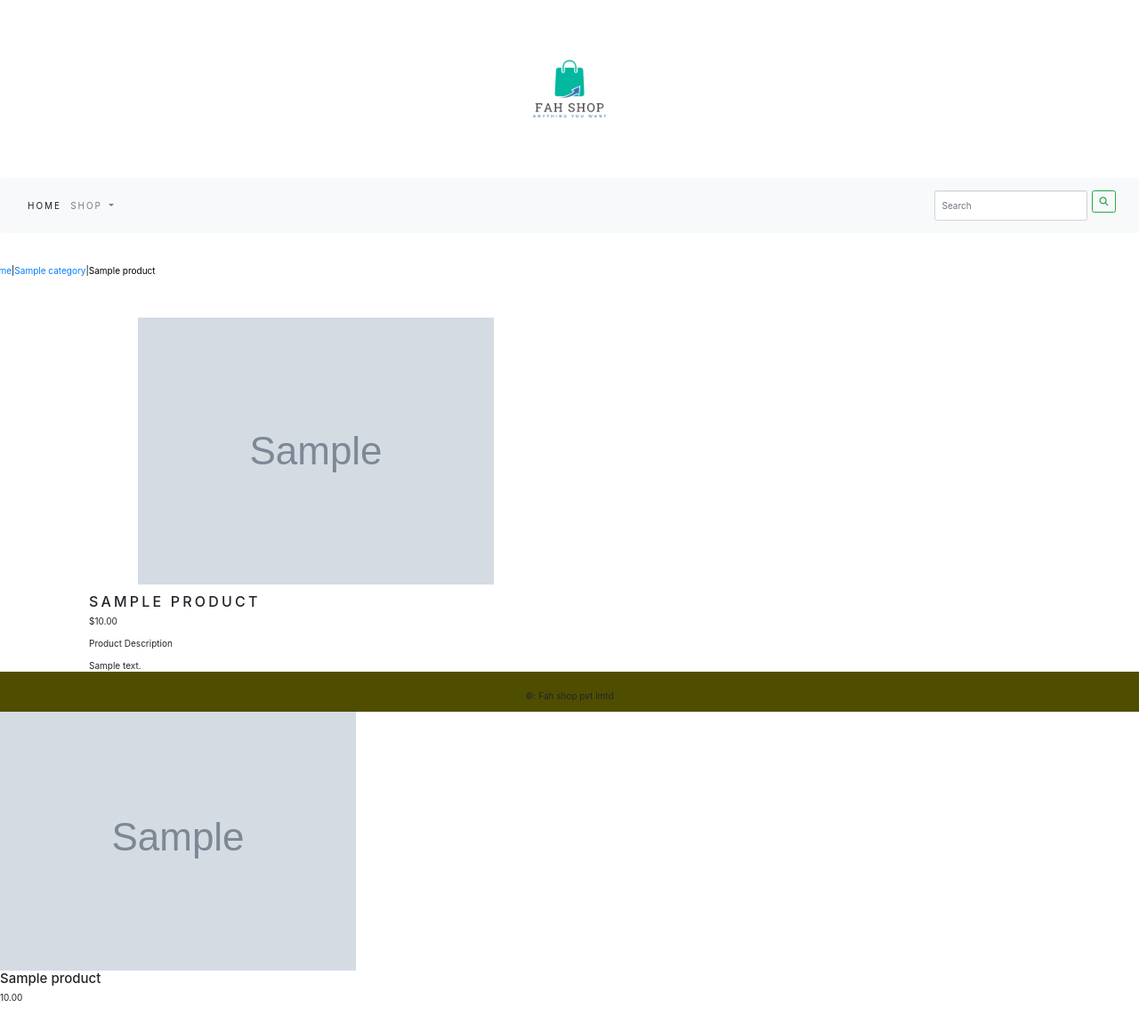
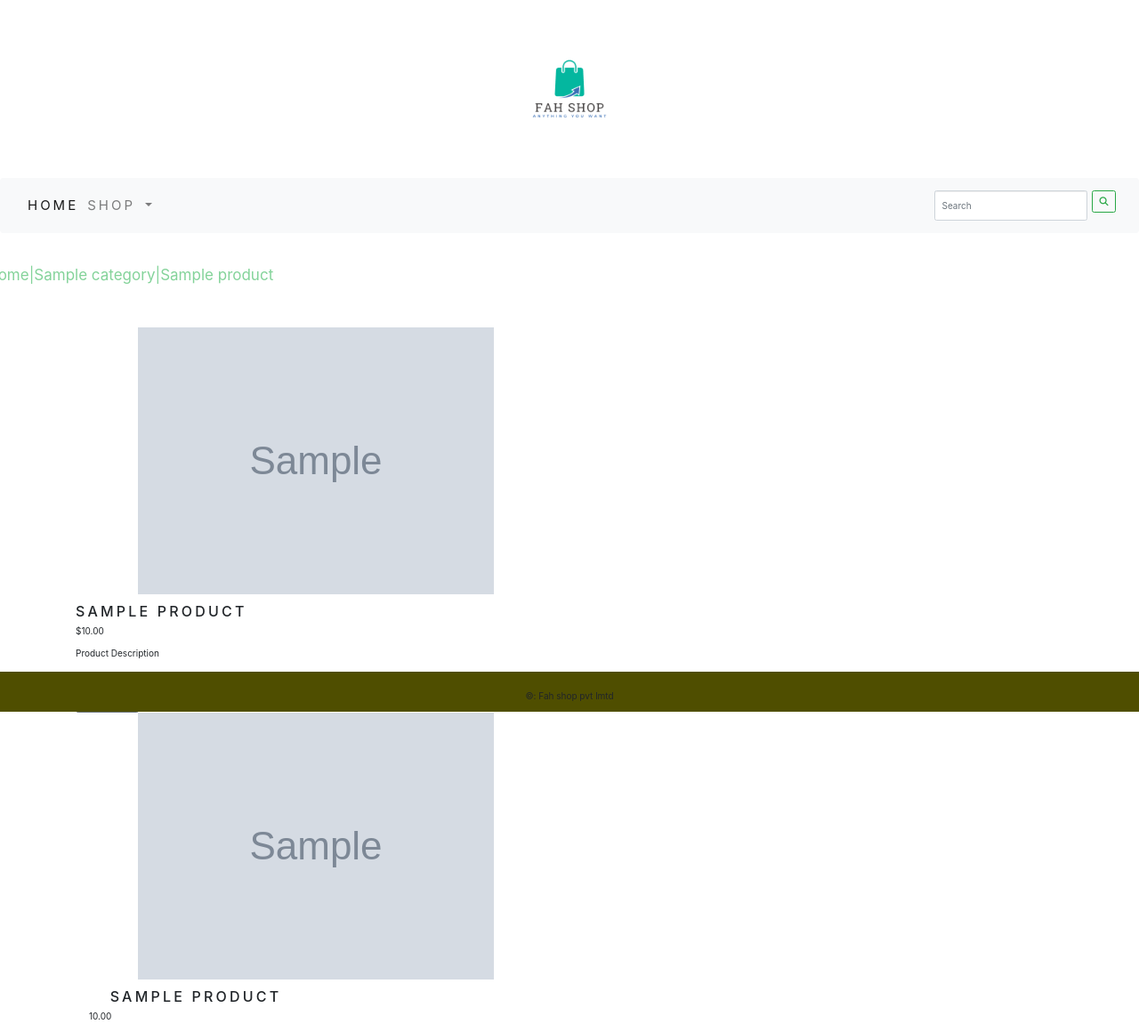
Before and after one commit to shoaibashamseer/FahShopPython, a Django app: template shop/templates/product.html in a window 1280 px wide. Shown: the whole page at 89% size. Before the commit the page ends 1125 px from the top, so only its background shows below. Run offline with Django 3.2, Linux system fonts and the light colour scheme; the template is opened without the code that fills it: values that come from a table or form of the project are taken from there, others are empty; tables that the repository leaves empty hold one stand-in row (values such as "Sample post"); grey boxes marked "Sample" are stand-in pictures; some libraries are stand-ins or nearby versions.

Commit message:
final commit

```diff
--- a/shop/static/css/custom.css
+++ b/shop/static/css/custom.css
@@ -1,6 +1,6 @@
 body {
     font-family: "Gill Sans Extrabold", sans-serif;
-    font_size : 14px;
+    font_size : 20px;
     font-weight : 20px;
 }
 
@@ -54,6 +54,9 @@ padding-top:30px;
 .my-bottom-margin{
     margin-bottom : 10px;
 }
+.my_text {
+    font_size:24px;
+ }
 /* product page */
  .my_prod_row_class{
     padding-top: 15px;
--- a/shop/templates/navbar.html
+++ b/shop/templates/navbar.html
@@ -1,7 +1,7 @@
 {% load static  %}
 <nav class="navbar navbar-expand-lg navbar-light bg-light my_nav">
   <div class="collapse navbar-collapse" >
-    <ul class="navbar-nav mr-auto">
+    <ul class="navbar-nav mr-auto"  style="font-size:15px">
       <li class="nav-item active">
         <a class="nav-link" href="#">Home <span class="sr-only">(current)</span></a>
       </li>
--- a/shop/templates/product.html
+++ b/shop/templates/product.html
@@ -12,8 +12,8 @@
 {% endblock %}
 {% block content %}
     <div class="row my_prod_row_class">
-        <div class="mx_auto">
-            <p><a href="{% url 'eApp:allProducts' %}">Home</a>|<a href="{{product.category.get_url}}">{{product.category}}</a>|{{product.name}}</p>
+        <div class="mx_auto" style="font-size:17px;color:#84D39A">
+            <p><a href="{% url 'eApp:allProducts' %}" style="font-size:17px;color:#84D39A">Home</a>|<a href="{{product.category.get_url}}"style="font-size:17px;color:#84D39A" >{{product.category}}</a>|{{product.name}}</p>
         </div>
     </div>
     <br>
@@ -23,6 +23,7 @@
                 <img src="{{product.image.url}}" alt="{{product.name}}">
             </div>
         </div>
+        <div class="row">
             <div class="col-md-12 col-sm-12  col-lg-6 col-12">
                 <h1 class="my_product_title">{{product.name}}</h1>
                 <p>${{product.price}}</p>
@@ -35,14 +36,15 @@
                 {% endif %}
             </div>
         </div>
-    <div>
-        <div>
+    </div>
+    <div class="container">
+        <div class="row">
             {% for product in products %}
-            <div>
+            <div class="col-12 col-sm-12 col-lg-6 cl-md-12 text-center">
                 <a href=""><img src="{{product.image.url}}" alt="{{product.name}}"> </a>
-                <div>
-                    <h4>{{product.name}}</h4>
-                    <p>{{product.price}}</p>
+                <div class="col-md-12 col-sm-12  col-lg-6 col-12">
+                    <h4 class="my_product_title">{{product.name}}</h4>
+                    <p class="text-justify my_prod_text">{{product.price}}</p>
                 </div>
             </div>
               {% endfor %}
```
Also changed, not shown: shop/templates/category.html (+5 -5 lines), shop/static/img/banner1.jpg (added). Lines whose indentation alone changed are shown as unchanged.
